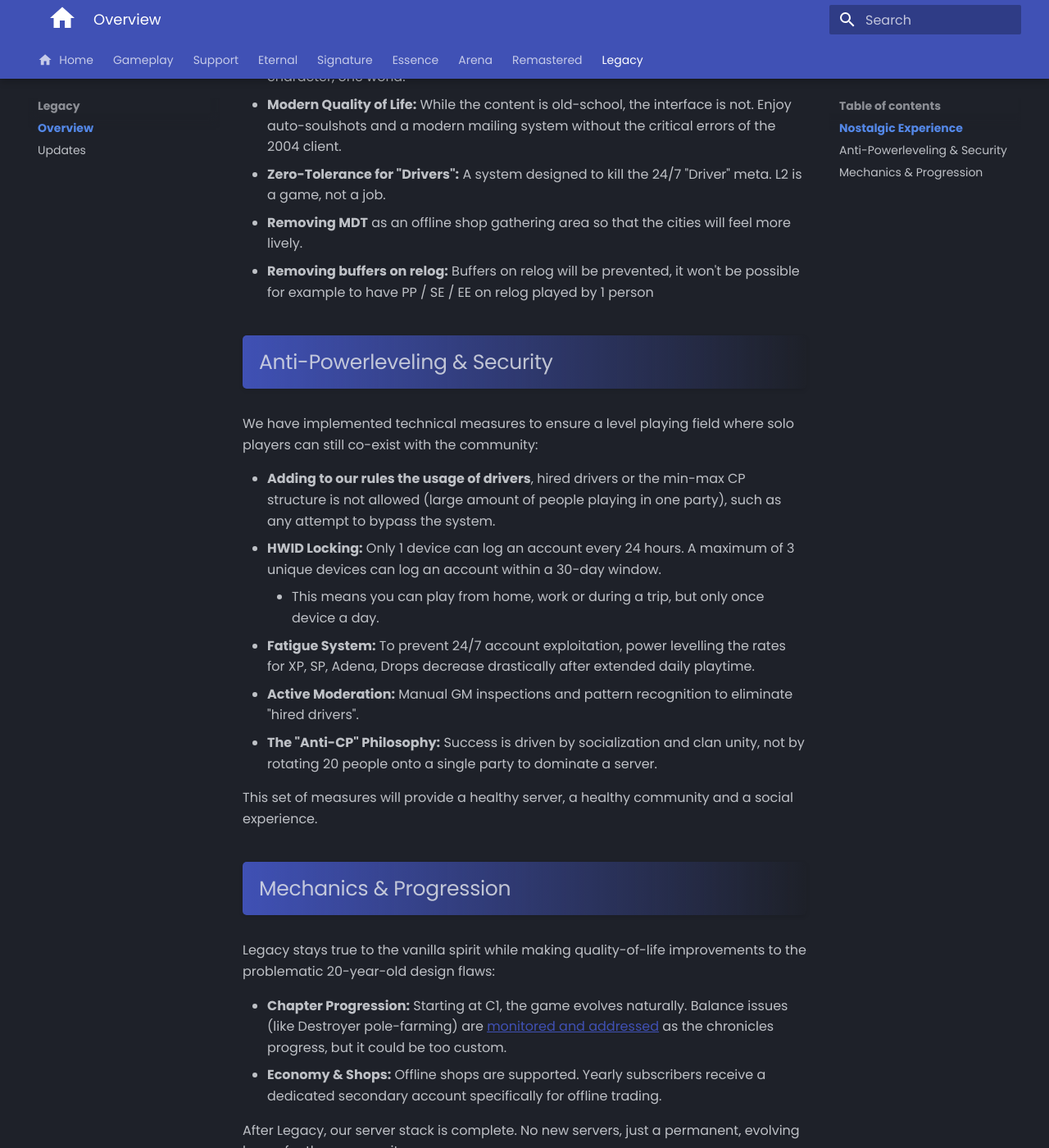
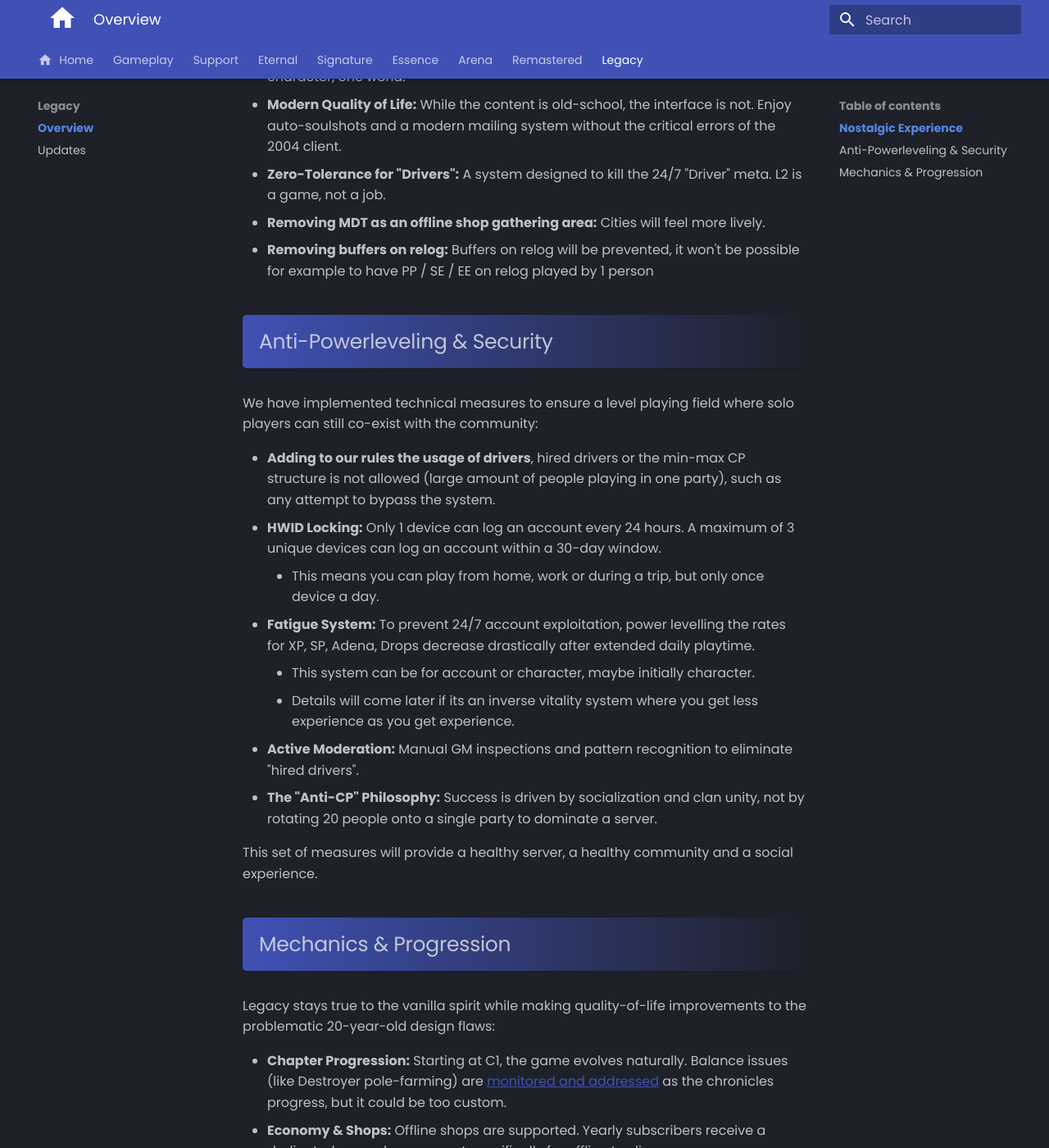
Before and after one commit to tab1-web/faq, an MkDocs documentation site: the page built from docs/legacy/overview.md, in a window 1280 px wide and 1400 px high, scrolled down 672 px. Shown: the whole window at 82% size. Built offline with MkDocs 1.6.1 and Material for MkDocs 9.7.7, drawn with Linux system fonts in a browser that asks for light colours; some web fonts are replaced; comment, search, counter and statistics services are not loaded.

Commit message:
adding fatigue clarification

```diff
--- a/docs/legacy/overview.md
+++ b/docs/legacy/overview.md
@@ -14,7 +14,7 @@ To preserve the social fabric of the game and eliminate the "min-max" culture th
 - **True Single-Box:** No dual-boxing and no account sharing. One player, one character, one world.
 - **Modern Quality of Life:** While the content is old-school, the interface is not. Enjoy auto-soulshots and a modern mailing system without the critical errors of the 2004 client.
 - **Zero-Tolerance for "Drivers":** A system designed to kill the 24/7 "Driver" meta. L2 is a game, not a job.
-- **Removing MDT** as an offline shop gathering area so that the cities will feel more lively.
+- **Removing MDT as an offline shop gathering area:** Cities will feel more lively.
 - **Removing buffers on relog:** Buffers on relog will be prevented, it won't be possible for example to have PP / SE / EE on relog played by 1 person
 
 ## Anti-Powerleveling & Security
@@ -25,6 +25,8 @@ We have implemented technical measures to ensure a level playing field where sol
 - **HWID Locking:** Only 1 device can log an account every 24 hours. A maximum of 3 unique devices can log an account within a 30-day window.
     - This means you can play from home, work or during a trip, but only once device a day.
 - **Fatigue System:** To prevent 24/7 account exploitation, power levelling the rates for XP, SP, Adena, Drops decrease drastically after extended daily playtime.
+    - This system can be for account or character, maybe initially character.
+    - Details will come later if its an inverse vitality system where you get less experience as you get experience.
 - **Active Moderation:** Manual GM inspections and pattern recognition to eliminate "hired drivers".
 - **The "Anti-CP" Philosophy:** Success is driven by socialization and clan unity, not by rotating 20 people onto a single party to dominate a server.
 
```
